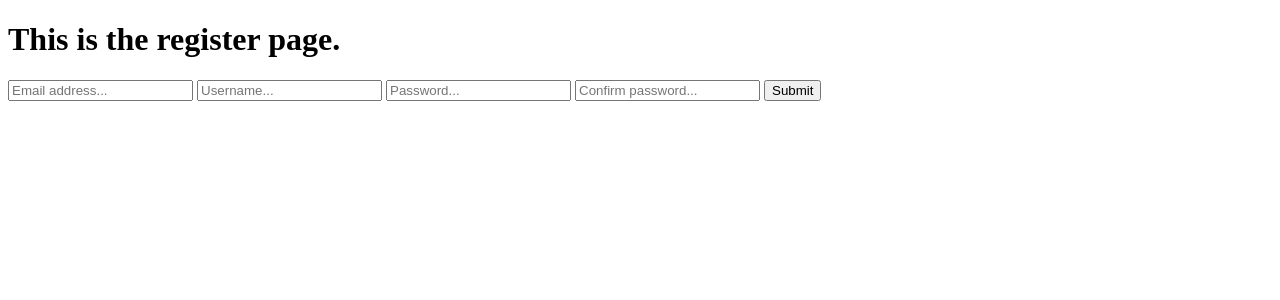
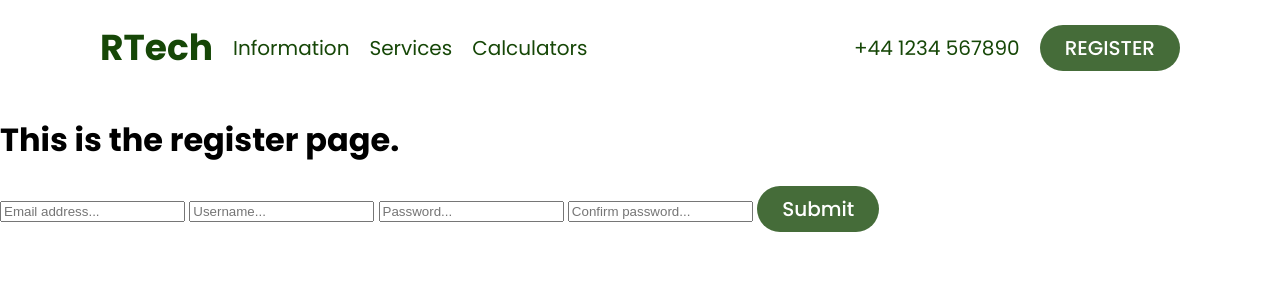
Before and after one commit to willrees23/RolsaTech, a Flask app: page /register in a window 1280 px wide. Shown: the top 300 px of the page. Run offline with Flask 3, Linux system fonts and the light colour scheme.

Commit message:
Start frontend

```diff
--- a/app.py
+++ b/app.py
@@ -21,7 +21,7 @@ def landing():
     user: User = session.get("user")
     if user:
         return user.username
-    return "Landing page"
+    return render_template("landing.html")
 
 @app.route("/logout")
 def logout():
--- /dev/null
+++ b/static/font.css
@@ -0,0 +1,109 @@
+@import url('https://fonts.googleapis.com/css2?family=Poppins:ital,wght@0,100;0,200;0,300;0,400;0,500;0,600;0,700;0,800;0,900;1,100;1,200;1,300;1,400;1,500;1,600;1,700;1,800;1,900&display=swap');
+
+.poppins-thin {
+    font-family: "Poppins", sans-serif;
+    font-weight: 100;
+    font-style: normal;
+  }
+
+  .poppins-extralight {
+    font-family: "Poppins", sans-serif;
+    font-weight: 200;
+    font-style: normal;
+  }
+
+  .poppins-light {
+    font-family: "Poppins", sans-serif;
+    font-weight: 300;
+    font-style: normal;
+  }
+
+  .poppins-regular {
+    font-family: "Poppins", sans-serif;
+    font-weight: 400;
+    font-style: normal;
+  }
+
+  .poppins-medium {
+    font-family: "Poppins", sans-serif;
+    font-weight: 500;
+    font-style: normal;
+  }
+
+  .poppins-semibold {
+    font-family: "Poppins", sans-serif;
+    font-weight: 600;
+    font-style: normal;
+  }
+
+  .poppins-bold {
+    font-family: "Poppins", sans-serif;
+    font-weight: 700;
+    font-style: normal;
+  }
+
+  .poppins-extrabold {
+    font-family: "Poppins", sans-serif;
+    font-weight: 800;
+    font-style: normal;
+  }
+
+  .poppins-black {
+    font-family: "Poppins", sans-serif;
+    font-weight: 900;
+    font-style: normal;
+  }
+
+  .poppins-thin-italic {
+    font-family: "Poppins", sans-serif;
+    font-weight: 100;
+    font-style: italic;
+  }
+
+  .poppins-extralight-italic {
+    font-family: "Poppins", sans-serif;
+    font-weight: 200;
+    font-style: italic;
+  }
+
+  .poppins-light-italic {
+    font-family: "Poppins", sans-serif;
+    font-weight: 300;
+    font-style: italic;
+  }
+
+  .poppins-regular-italic {
+    font-family: "Poppins", sans-serif;
+    font-weight: 400;
+    font-style: italic;
+  }
+
+  .poppins-medium-italic {
+    font-family: "Poppins", sans-serif;
+    font-weight: 500;
+    font-style: italic;
+  }
+
+  .poppins-semibold-italic {
+    font-family: "Poppins", sans-serif;
+    font-weight: 600;
+    font-style: italic;
+  }
+
+  .poppins-bold-italic {
+    font-family: "Poppins", sans-serif;
+    font-weight: 700;
+    font-style: italic;
+  }
+
+  .poppins-extrabold-italic {
+    font-family: "Poppins", sans-serif;
+    font-weight: 800;
+    font-style: italic;
+  }
+
+  .poppins-black-italic {
+    font-family: "Poppins", sans-serif;
+    font-weight: 900;
+    font-style: italic;
+  }
--- /dev/null
+++ b/static/main.css
@@ -0,0 +1,59 @@
+
+body {
+    margin: 0;
+    padding: 0;
+    font-family: "Poppins", sans-serif;
+}
+
+a {
+    color:#164707;
+    text-decoration: none;
+}
+
+button {
+    font-family: "Poppins", sans-serif;
+    font-weight: 500;
+    font-size: 20px;
+    background: #456C39;
+    color: white;
+    border: none;
+    padding: 8px 25px;
+    border-radius: 100px;
+    cursor: pointer;
+    transition: all ease 0.15s;
+}
+
+button:hover {
+    scale: 105%;
+}
+
+button:active {
+    scale: 95%;
+}
+
+nav.navbar {
+    padding: 20px 100px;
+    display: flex;
+    justify-content: space-between;
+    font-size: 20px;
+    color: #164707;
+}
+
+nav.navbar .left .logo {
+    font-weight: 700;
+    font-size: 36px;
+}
+
+nav.navbar .left {
+    display: flex;
+    align-items: center;
+    justify-content: left;
+    gap: 20px;
+}
+
+nav.navbar .right {
+    display: flex;
+    align-items: center;
+    justify-content: right;
+    gap: 20px;
+}
--- a/templates/common.html
+++ b/templates/common.html
@@ -3,9 +3,39 @@
 <head>
     <meta charset="UTF-8">
     <meta name="viewport" content="width=device-width, initial-scale=1.0">
+    <link href="/static/main.css" rel="stylesheet">
+    <link href="/static/font.css" rel="stylesheet">
     <title>Rolsa Tech - {% block title %} {% endblock %}</title>
 </head>
 <body>
+    <nav class="navbar">
+        <div class="left">
+            <a href="/">
+                <span class="logo">
+                    RTech
+                </span>
+            </a>
+            <a>
+                Information
+            </a>
+            <a>
+                Services
+            </a>
+            <a>
+                Calculators
+            </a>
+        </div>
+        <div class="right">
+            <a>
+                +44 1234 567890
+            </a>
+            <a href="/register">
+                <button>
+                    REGISTER
+                </button>
+            </a>
+        </div>
+    </nav>
     {% block body %} {% endblock %}
 </body>
 </html>
--- /dev/null
+++ b/templates/landing.html
@@ -0,0 +1,5 @@
+{% extends "common.html" %}
+{% block title %}Welcome{%endblock%}
+{% block body %}
+
+{% endblock %}
```
Also changed, not shown: 2 other files.
